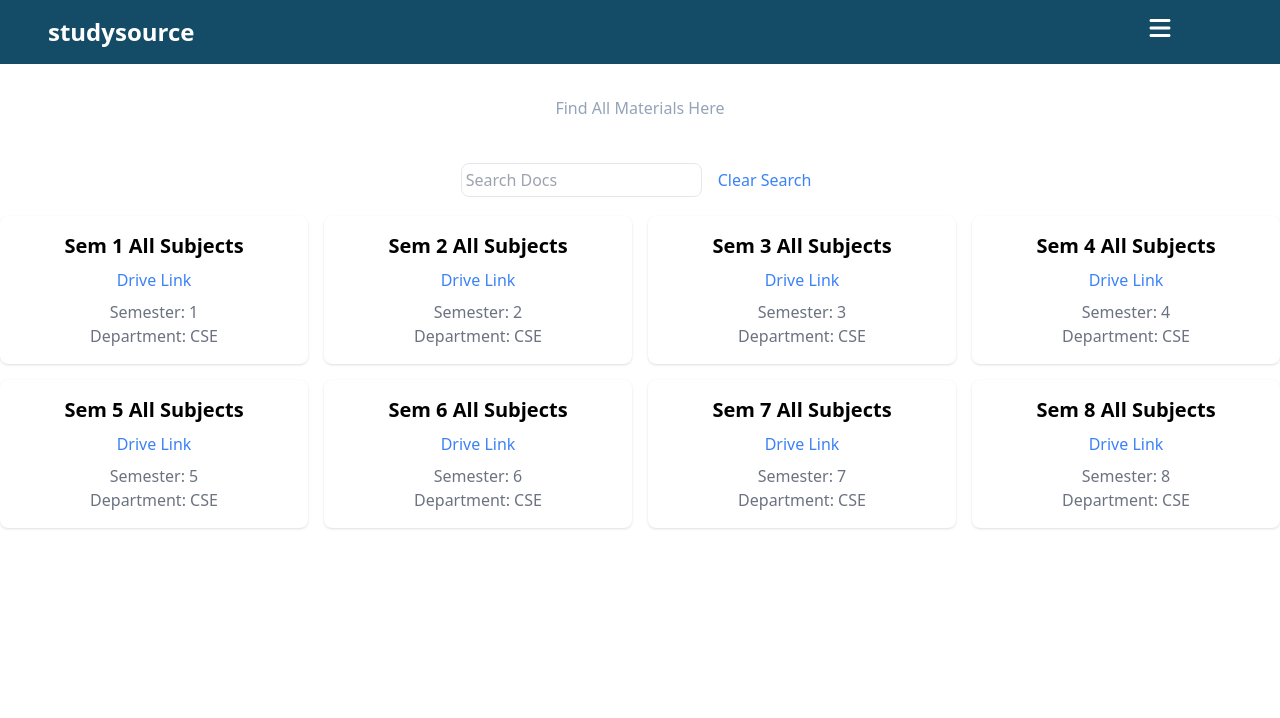
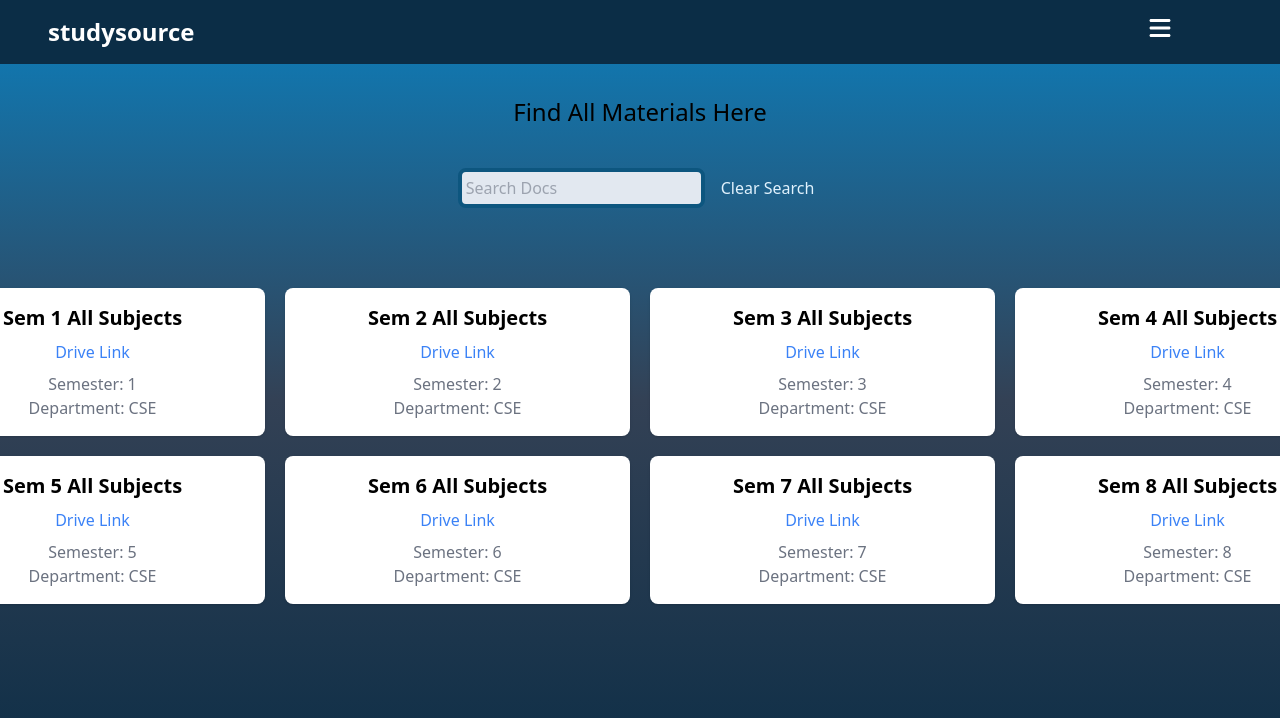
Before and after one commit to OctoTechHub/studysource, a React (Vite) app: page / in a window 1280 px wide. Shown: the top 718 px of the page. Built offline with nearby package versions, Linux system fonts and the light colour scheme.

Commit message:
styled and organized components

```diff
--- a/src/App.tsx
+++ b/src/App.tsx
@@ -6,9 +6,9 @@ function App() {
 
 
   return (
-    <>
+    <div className='h-screen overflow-hidden bg-gradient-to-b from-picton-blue-600 via-slate-700 to-picton-blue-950'>
       <Navbar/>
-    </>
+    </div>
 
   )
 }
--- a/src/components/Materials.tsx
+++ b/src/components/DisplayMaterials.tsx
@@ -19,7 +19,7 @@ const DisplayMaterials : React.FC<DisplayMaterialsProps> = ({searchQuery}) => {
                 key={index}
                 className="bg-white shadow rounded-lg p-4 flex flex-col items-center justify-center text-center hover:bg-gray-100 transition duration-300"
             >
-                <h2 className="text-xl font-semibold mb-2 cursor-pointer hover:text-blue-500 transition duration-200">{material.title}</h2>
+                <h2 className="text-xl font-semibold mb-2 cursor-pointer hover:text-blue-500 transition duration-300">{material.title}</h2>
                 <a href={material.driveLink} className="text-blue-500 hover:underline mb-2">
                     Drive Link
                 </a>
--- a/src/components/Home.tsx
+++ b/src/components/Home.tsx
@@ -1,9 +1,19 @@
+import { useState } from 'react';
 import SearchBar from './SearchBar';
+import DisplayMaterials from './DisplayMaterials';
 
 const Home = () => {
+  const [searchQuery, setSearchQuery] = useState<string>("");
 
   return (
-    <SearchBar/>
+    <div className="flex flex-col items-center mt-8 ">
+      <SearchBar searchQuery={searchQuery} setSearchQuery={setSearchQuery} />
+      <div className='w-[1440px] mt-16'>
+        <div className='grid grid-cols-1 sm:grid-cols-2 md:grid-cols-3 lg:grid-cols-4 gap-5'>
+          <DisplayMaterials searchQuery={searchQuery} />
+        </div>
+      </div>
+    </div>
   );
 };
 
--- a/src/components/Nav.tsx
+++ b/src/components/Nav.tsx
@@ -10,7 +10,7 @@ export default function Nav() {
 
   return (
     <>
-      <nav className="w-full bg-navbarColor">
+      <nav className="w-full bg-picton-blue-950">
         <div className="flex justify-between content-center p-4">
           <div className="pl-8 flex flex-row items-center">
             <Link to="/">
@@ -40,7 +40,7 @@ export default function Nav() {
             <div className="flex flex-col">
               <Link to="/notes" className="text-white mb-2 flex items-center">
                 <FontAwesomeIcon icon={faFileAlt} className="mr-2" />
-                Written Notes
+                Placement Notes
               </Link>
               <Link to="/Maintainers" className="text-white mb-2 flex items-center">
                 <FontAwesomeIcon icon={faUsers} className="mr-2" />
--- a/src/components/SearchBar.tsx
+++ b/src/components/SearchBar.tsx
@@ -1,9 +1,10 @@
-import React, { useState } from 'react';
-import { Link } from 'react-router-dom';
-import DisplayMaterials from './Materials';
 
-const SearchBar: React.FC = () => {
-  const [searchQuery, setSearchQuery] = useState<string>("");
+interface SearchBarProps {
+  searchQuery: string,
+  setSearchQuery: React.Dispatch<React.SetStateAction<string>>
+}
+
+const SearchBar = ({ searchQuery, setSearchQuery }: SearchBarProps) => {
 
   const handleSearchQueryChange = (event: { target: { value: React.SetStateAction<string>; }; }) => {
     setSearchQuery(event.target.value);
@@ -15,25 +16,19 @@ const SearchBar: React.FC = () => {
 
   return (
     <>
-      <div className="flex flex-col items-center mt-8 ">
-        <h1 className="text-slate-400 hover:text-sky-400 mb-10">Find All Materials Here</h1>
+
+      <h1 className="text-black text-2xl mb-10">Find All Materials Here</h1>
       <div className="flex flex-col sm:flex-row sm:items-center mb-4">
         <input
           type="text"
           placeholder="Search Docs"
           value={searchQuery}
           onChange={handleSearchQueryChange}
-            className="border rounded-lg p-1 mr-2 w-full sm:w-auto"
+          className="border-4 border-picton-blue-800 rounded-lg p-1 mr-2 w-full sm:w-auto bg-slate-200"
         />
-           <Link to="/" className="text-blue-500 hover:underline bg-white rounded-lg p-2" onClick={(e) => { e.preventDefault(); clearSearch(); }}>
+        <button className="text-picton-blue-100 hover:underline bg-transparent rounded-lg p-2" onClick={(e) => { e.preventDefault(); clearSearch(); }}>
           Clear Search
-          </Link>
-        </div>
-        <div className='w-full'>
-          <div className='grid grid-cols-1 sm:grid-cols-2 md:grid-cols-3 lg:grid-cols-4 gap-4'>
-            <DisplayMaterials searchQuery={searchQuery}/>
-          </div>
-        </div>
+        </button>
       </div>
     </>
   );
--- a/tailwind.config.js
+++ b/tailwind.config.js
@@ -4,7 +4,25 @@ export default {
     "./src/**/*.{js,jsx,ts,tsx}",
   ],
   theme: {
-    extend: {colors: {navbarColor: '#144b66', footerColor: '#144b66'}},
+    extend: {
+      colors: {
+        navbarColor: '#144b66',
+        footerColor: '#144b66',
+        'picton-blue': {
+          '50': '#f1f9fe',
+          '100': '#e1f2fd',
+          '200': '#bde4fa',
+          '300': '#83d0f6',
+          '400': '#3ab5ee',
+          '500': '#199fde',
+          '600': '#0c7fbd',
+          '700': '#0b6699',
+          '800': '#0d567f',
+          '900': '#114869',
+          '950': '#0b2d46',
+        },
+      }
+    },
   },
   plugins: [],
 }
```
Lines whose indentation alone changed are shown as unchanged.
